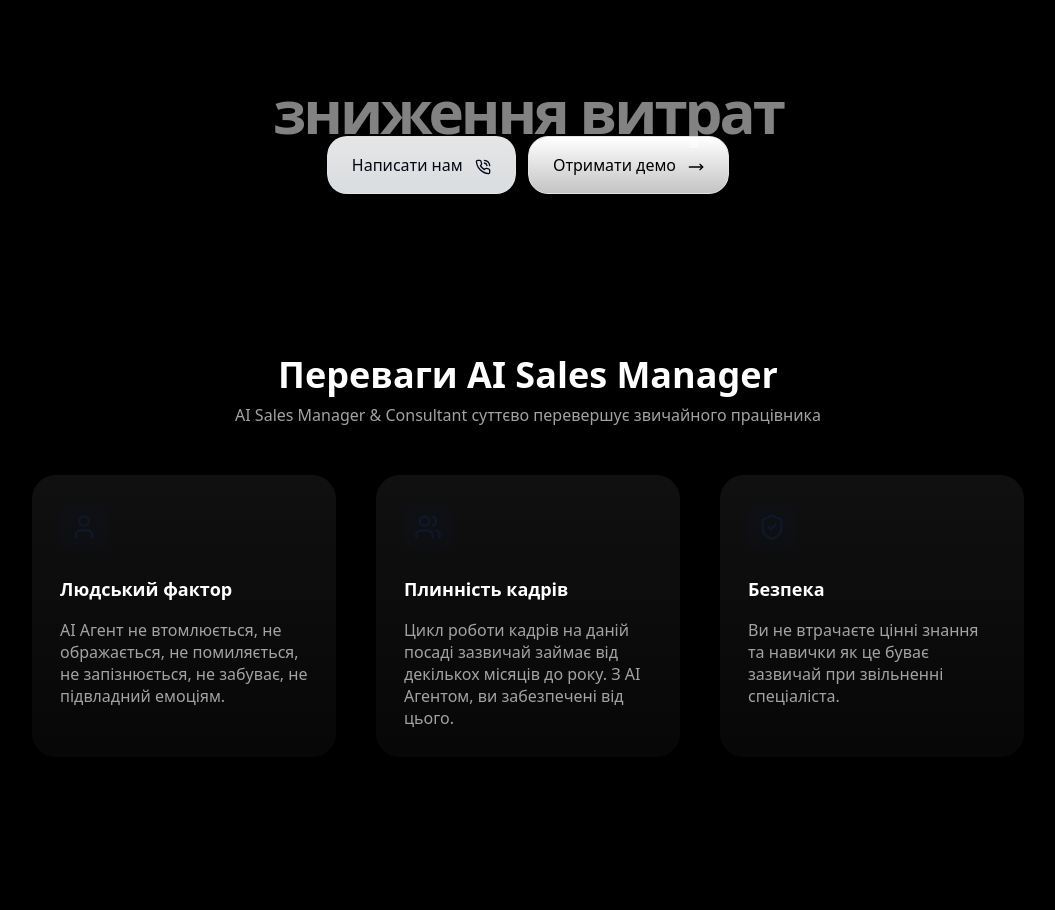
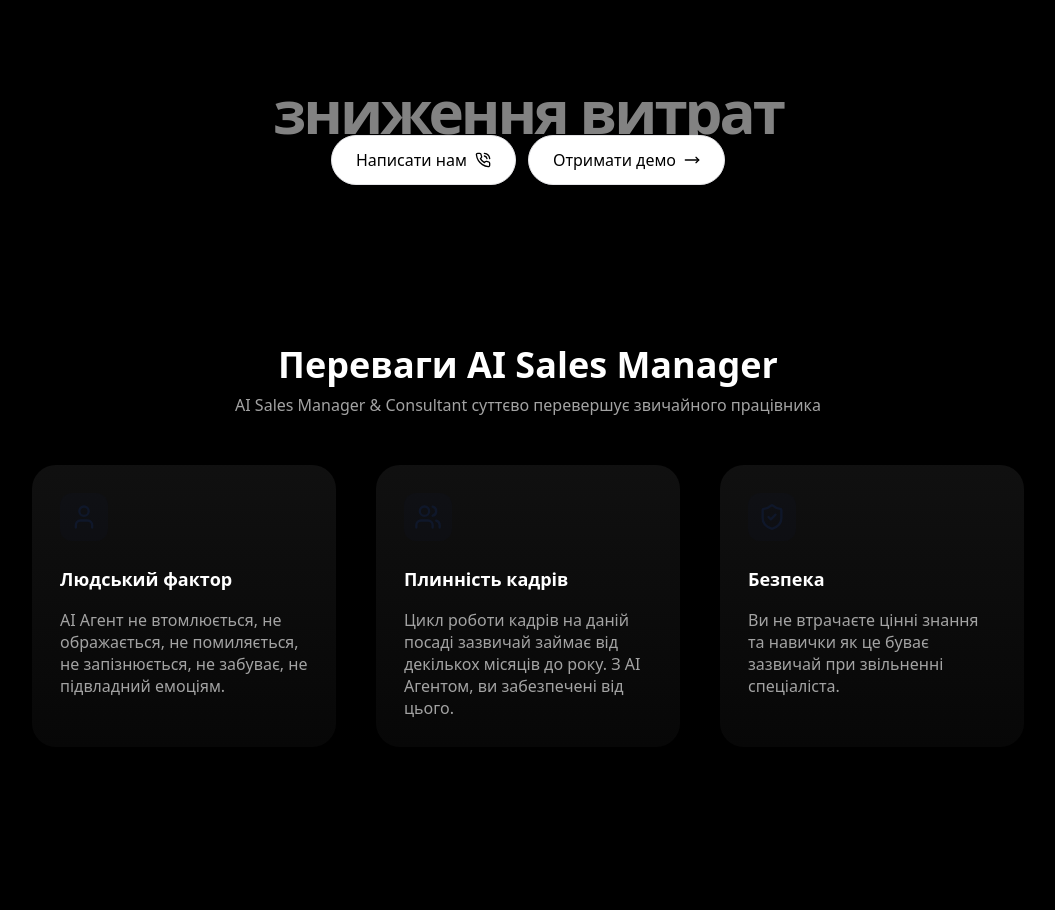
Before and after one commit to kgnvsk/spline-hero-tailwind-react, a React (Vite) app: page / in a window 1280 px wide. Shown: the part 929-1839 px from the top of the page, without its empty margins (112-1167 px from the left). Built offline with nearby package versions, Linux system fonts and the light colour scheme.

Commit message:
Fix: StarBorder button styles
Fixes the StarBorder button styles to be correct.

```diff
--- a/src/components/ui/animated-hero.tsx
+++ b/src/components/ui/animated-hero.tsx
@@ -1,4 +1,3 @@
-
 import { useEffect, useMemo, useState } from "react";
 import { motion } from "framer-motion";
 import { MoveRight, PhoneCall } from "lucide-react";
@@ -56,13 +55,11 @@ function Hero() {
             </h1>
           </div>
           <div className="flex flex-row gap-3">
-            {/* Темная кнопка */}
-            <StarBorder variant="dark">
-              Написати нам <PhoneCall className="w-4 h-4 ml-2 inline" />
+            <StarBorder variant="light">
+              Написати нам <PhoneCall className="w-4 h-4" />
             </StarBorder>
-            {/* Светлая кнопка */}
             <StarBorder variant="light">
-              Отримати демо <MoveRight className="w-4 h-4 ml-2 inline" />
+              Отримати демо <MoveRight className="w-4 h-4" />
             </StarBorder>
           </div>
         </div>
--- a/src/components/ui/star-border.tsx
+++ b/src/components/ui/star-border.tsx
@@ -21,60 +21,27 @@ export function StarBorder<T extends ElementType = "button">({
   ...props
 }: StarBorderProps<T> & Omit<ComponentPropsWithoutRef<T>, keyof StarBorderProps<T>>) {
   const Component = as || "button";
-  // For light variant use a yellowish/white sparkle, for dark use theme foreground
-  const defaultColor =
-    color ||
-    (variant === "light"
-      ? "rgba(255,255,255,0.75)"
-      : "hsl(var(--foreground))");
 
-  // Interior button gradient style per variant
-  const innerClasses =
+  // Simple white button styles based on variant
+  const buttonClasses =
     variant === "light"
       ? cn(
-          "relative z-1 border text-black text-center text-base py-4 px-6 rounded-[20px]",
-          "bg-gradient-to-b from-white to-neutral-100/80 border-zinc-200"
+          "text-black bg-white border border-zinc-200 rounded-full px-6 py-3 transition-transform duration-200 hover:bg-zinc-100"
         )
       : cn(
-          "relative z-1 border text-foreground text-center text-base py-4 px-6 rounded-[20px]",
-          "bg-gradient-to-b from-background/90 to-muted/90 border-border/40"
+          "text-black bg-zinc-100 border border-zinc-200 rounded-full px-6 py-3 transition-transform duration-200 hover:bg-white"
         );
 
   return (
     <Component
       className={cn(
-        "relative inline-block py-[1px] overflow-hidden rounded-[20px] transition-transform duration-200 hover:scale-105 focus-visible:ring-2 focus-visible:ring-ring/80",
+        buttonClasses,
+        "flex items-center justify-center gap-2 font-medium",
         className
       )}
       {...props}
     >
-      {/* Bottom sparkle */}
-      <div
-        className={cn(
-          "absolute w-[300%] h-[50%] bottom-[-11px] right-[-250%] rounded-full animate-star-movement-bottom z-0",
-          "opacity-20 dark:opacity-70"
-        )}
-        style={{
-          background: `radial-gradient(circle, ${defaultColor}, transparent 10%)`,
-          animationDuration: speed,
-        }}
-      />
-      {/* Top sparkle */}
-      <div
-        className={cn(
-          "absolute w-[300%] h-[50%] top-[-10px] left-[-250%] rounded-full animate-star-movement-top z-0",
-          "opacity-20 dark:opacity-70"
-        )}
-        style={{
-          background: `radial-gradient(circle, ${defaultColor}, transparent 10%)`,
-          animationDuration: speed,
-        }}
-      />
-      {/* Button text and inner background */}
-      <div className={innerClasses}>{children}</div>
+      {children}
     </Component>
   );
 }
-
-// Animations (to be added to tailwind.config.ts if not already present)
-// @keyframes star-movement-top/bottom { 0% ... 100% ... }
--- a/src/index.css
+++ b/src/index.css
@@ -155,27 +155,5 @@
     }
   }
 
-  /* Star Border Animations for the button's sparkling effect */
-  @keyframes star-movement-top {
-    0% {
-      left: -250%;
-    }
-    100% {
-      left: 100%;
-    }
-  }
-  @keyframes star-movement-bottom {
-    0% {
-      right: -250%;
-    }
-    100% {
-      right: 100%;
-    }
-  }
-  .animate-star-movement-top {
-    animation: star-movement-top 6s linear infinite;
-  }
-  .animate-star-movement-bottom {
-    animation: star-movement-bottom 6s linear infinite;
-  }
+  /* Removed star border animations as they're no longer needed */
 }
```
